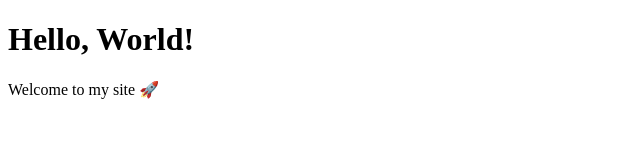
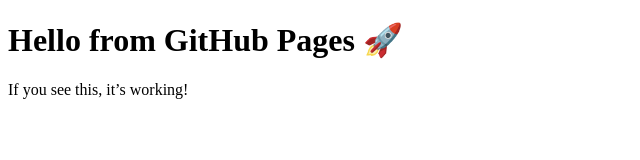
Before and after one commit to cjgrayson/cjgrayson, a plain HTML site: page index.html in a window 1280 px wide. Shown: the whole page, without its empty margins (0-640 px from the left). Drawn offline with Linux system fonts and the light colour scheme.

Commit message:
Update index.html

```diff
--- a/index.html
+++ b/index.html
@@ -1,10 +1,10 @@
 <!DOCTYPE html>
 <html>
-<head>
-    <title>My GitHub Page</title>
-</head>
-<body>
-    <h1>Hello, World!</h1>
-    <p>Welcome to my site 🚀</p>
-</body>
+  <head>
+    <title>Welcome</title>
+  </head>
+  <body>
+    <h1>Hello from GitHub Pages 🚀</h1>
+    <p>If you see this, it’s working!</p>
+  </body>
 </html>
```
